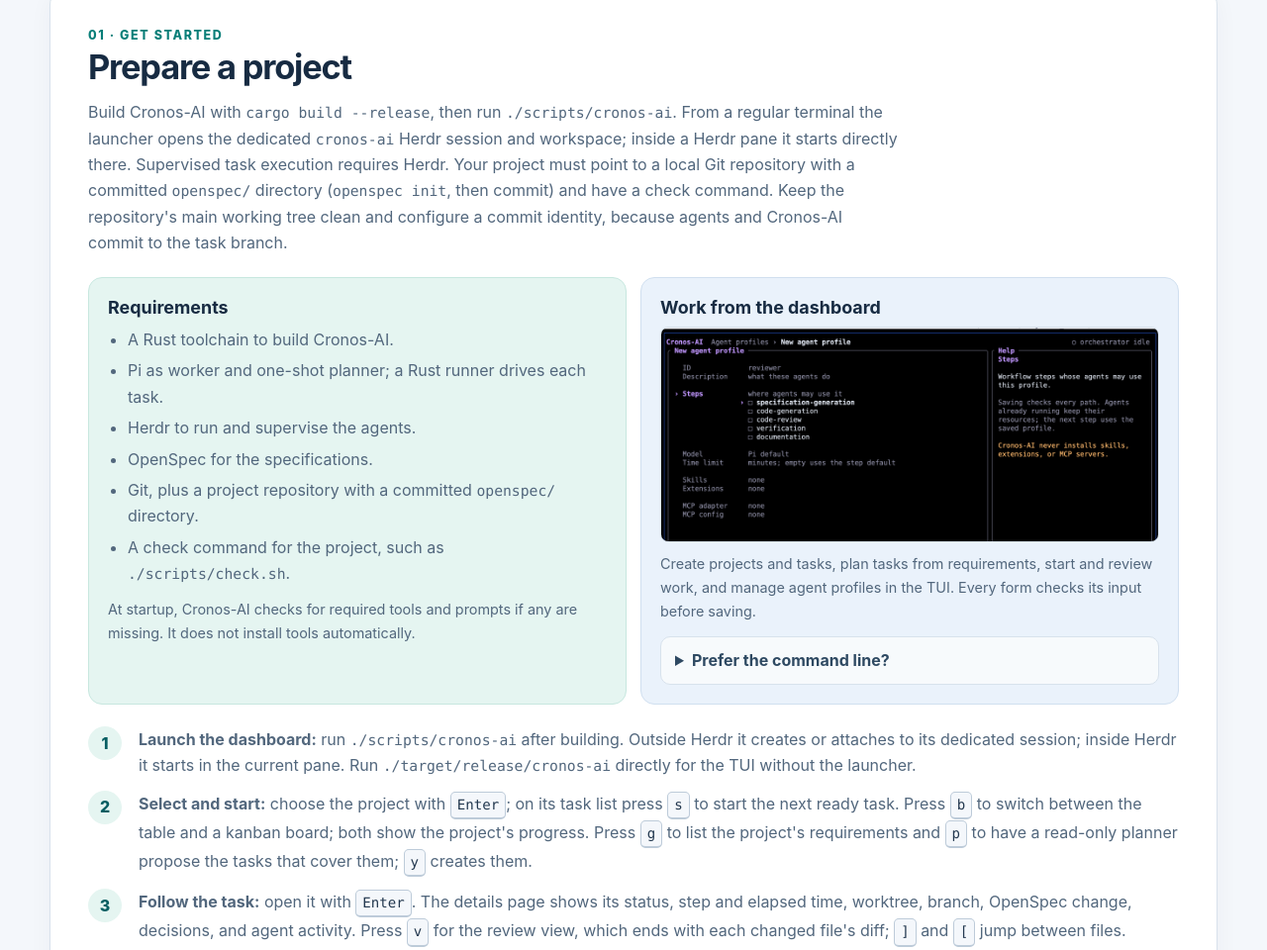
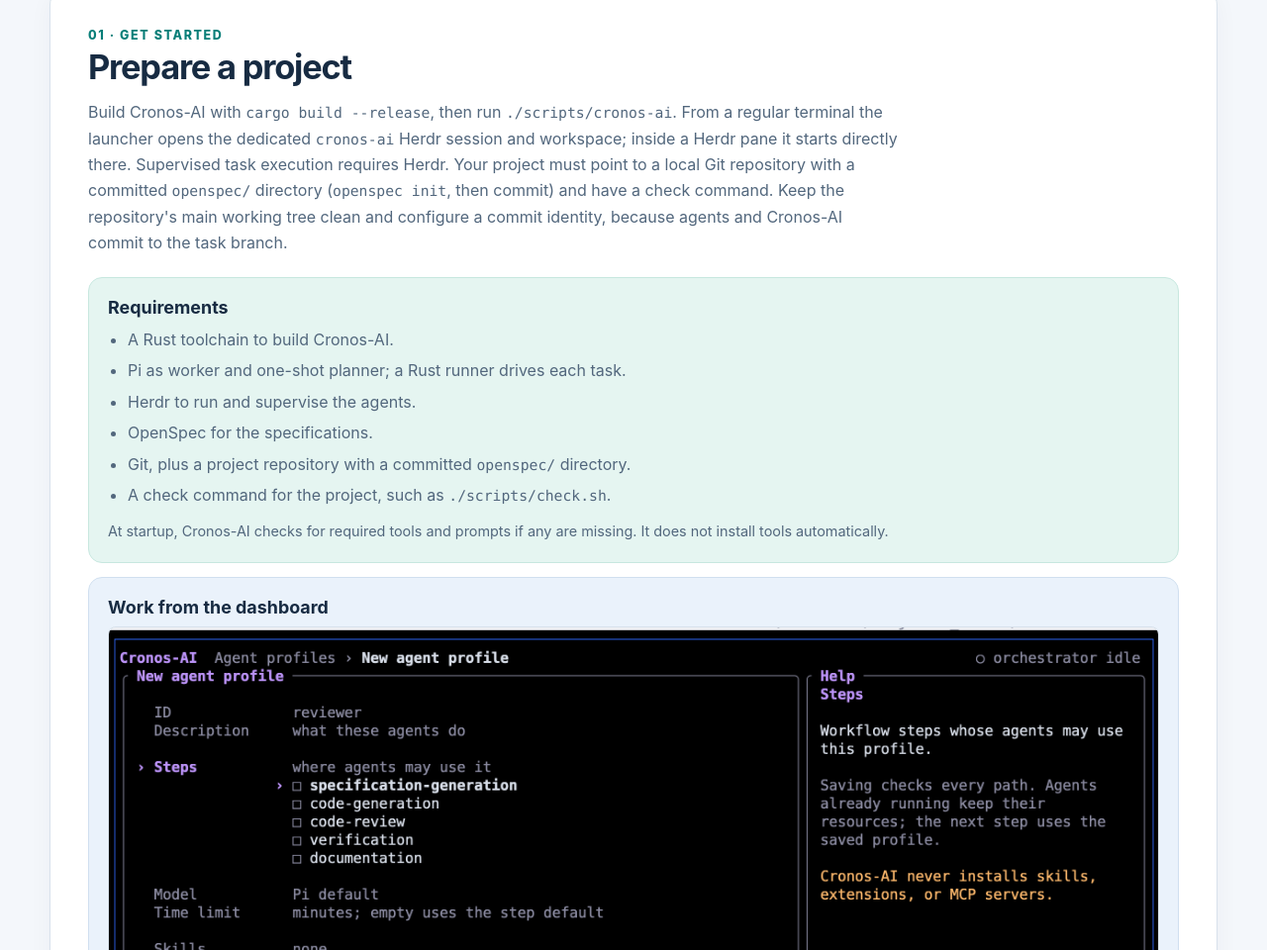
Before and after one commit to ixdi/cronos-ai, a plain HTML site: page docs/index.html in a window 1280 px wide. Shown: the part 903-1863 px from the top of the page at 99% size. Drawn offline with Linux system fonts and the light colour scheme.

Commit message:
docs(guide): stack the dashboard card under the requirements
Side by side, the half-width column was too narrow for the TUI screenshot
and the command-line box, so they overflowed the card. Full width keeps the
screenshot readable, and long commands now scroll inside their box.

```diff
--- a/docs/guide.css
+++ b/docs/guide.css
@@ -57,6 +57,7 @@
 			.section-intro { max-width: 820px; margin-bottom: 22px; }
 			.grid { display: grid; grid-template-columns: repeat(3, minmax(0, 1fr)); gap: 14px; }
 			.grid.two { grid-template-columns: repeat(2, minmax(0, 1fr)); }
+			.grid.one { grid-template-columns: minmax(0, 1fr); }
 			.card { min-width: 0; padding: 19px; background: #fbfdff; border: 1px solid var(--line); border-radius: 14px; }
 			.card.teal { background: var(--teal-soft); border-color: #c7e7df; }
 			.card.blue { background: var(--blue-soft); border-color: #d0dfef; }
@@ -93,6 +94,7 @@
 			.cli-option summary { padding: 10px 14px; color: #2e4962; font-weight: 700; cursor: pointer; }
 			.cli-option[open] summary { border-bottom: 1px solid var(--line); }
 			.cli-option > :not(summary) { margin: 12px 14px; }
+			.cli-option pre { overflow-x: auto; }
 			.feature-actions { display: flex; flex-wrap: wrap; gap: 12px; margin-top: 15px; }
 			.status { display: inline-block; padding: 3px 9px; border-radius: 999px; background: #edf2f7; color: #304a62; font-size: .82rem; font-weight: 750; white-space: nowrap; }
 			.status.error { background: #fff0ed; color: #8a3829; }
--- a/docs/index.html
+++ b/docs/index.html
@@ -50,7 +50,7 @@
 				Herdr session and workspace; inside a Herdr pane it starts directly there. Supervised task execution requires Herdr. Your project must point to a local Git repository with a committed <code>openspec/</code>
 				directory (<code>openspec init</code>, then commit) and have a check command. Keep the repository's main working tree clean and configure a commit identity, because agents and Cronos-AI commit to the task branch.</p>
 		</div>
-		<div class="grid two">
+		<div class="grid one">
 			<article class="card teal">
 				<h3>Requirements</h3>
 				<ul>
```
Also changed, not shown: docs/guide-content.html (+1 -1 lines).
